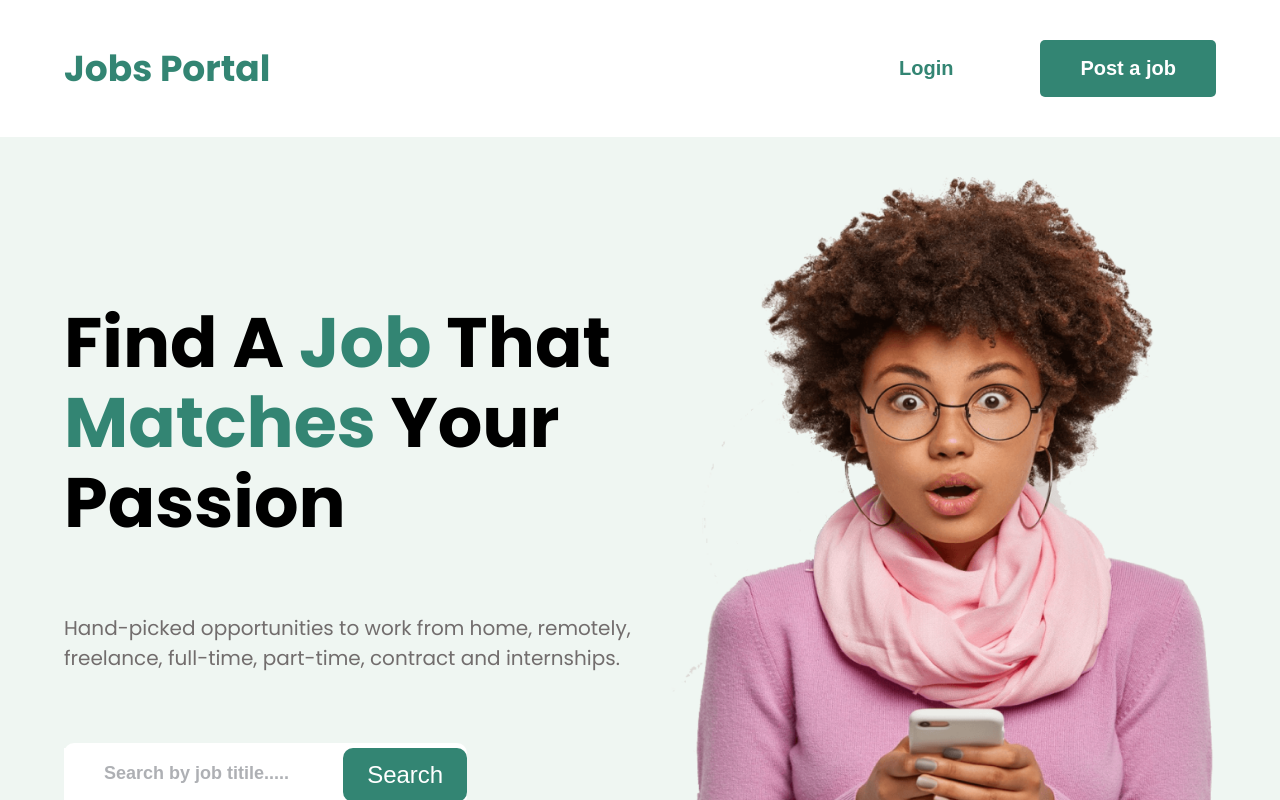
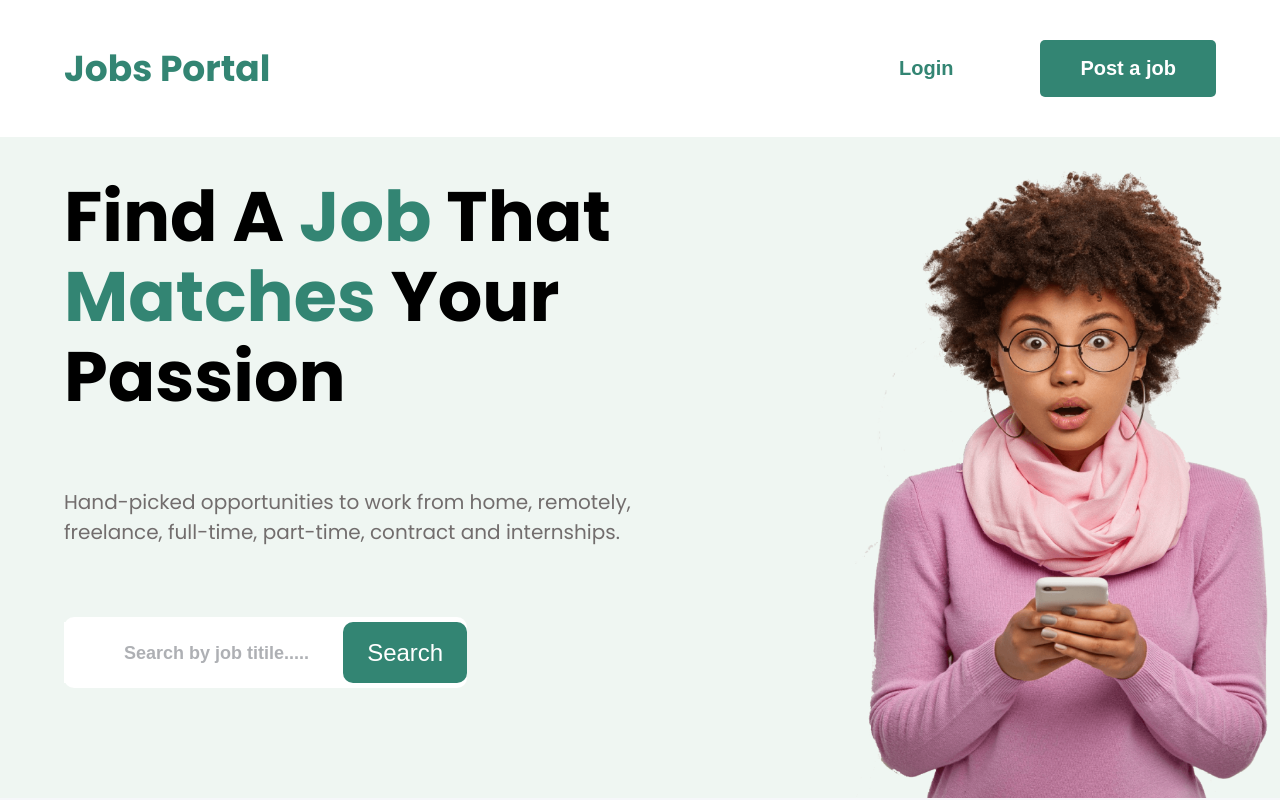
Before and after one commit to Techtees/jobsportal, a React (Create React App) app: page / in a window 1280 px wide. Shown: the top 800 px of the page. Built offline with nearby package versions, Linux system fonts and the light colour scheme.

Commit message:
fixed issue with the positioning

```diff
--- a/src/components/styles/home.scss
+++ b/src/components/styles/home.scss
@@ -1,21 +1,16 @@
 .home{
-    // padding: 8rem 0;
     background: #EFF6F2;
-    // height: 70vh;
-    // overflow: hidden;
-    // position: relative;
+    overflow: hidden;
+    position: relative;
 
     .container{
         display: flex;
         justify-content: space-between;
         align-items: center;
-        // border: 1px solid red;
-        // position: relative;
-        // bottom: 0;
+        position: relative;
     }
 
     .content-sec{
-        // border: 1px solid blue;
         width: 50%;
         h1{
             max-width: 600px;
@@ -36,8 +31,6 @@
                 display: flex;
                 width: 70%;
                 justify-content: space-between;
-                // border: 1px solid red;
-                // width: 100%;
 
                 input {
                     border: none;
@@ -45,6 +38,7 @@
                     width: 78.7%;
                     max-width: 530px;
                     padding: .95em 0em .95em 3em ;
+                    font-size:2rem;
                 }
                  button{
                     outline: none;
@@ -68,17 +62,12 @@
     }
     .hero-img{
         width:50% ;
-        max-width: 550px;
-        // border: 1px solid yellow;
-        // position: relative;
-
-        img{
-            // background-position: bottom;
-            position: relative;
-            bottom: 0;
-            background-size: contain;
-            // border: 1px solid magenta;
-        }
+        max-width: 420px;
+        position: absolute;
+        bottom:-5px;
+        overflow: hidden;
+        left:50%;
+        transform: translateX(50%);
     }
 
 
```
